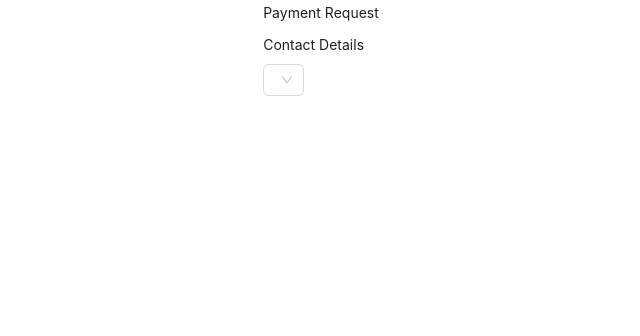
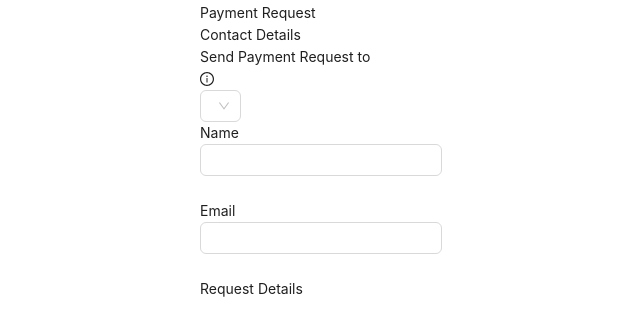
Before and after one commit to vijayinyoutube/react-form-validation, a React (Vite) app: page / in a window 1280 px wide. Shown: the top 336 px of the page, without its empty margins (319-959 px from the left). Built offline with nearby package versions, Linux system fonts and the light colour scheme.

Commit message:
enhancement

```diff
--- /dev/null
+++ b/src/Presentation/Screens/Paymt_Req_Form/Comp/Req_To.tsx
@@ -0,0 +1,30 @@
+import { Select } from "antd";
+import { InfoCircleOutlined } from "@ant-design/icons";
+
+function RequestTo(
+  selectedItems: string[],
+  setSelectedItems: React.Dispatch<React.SetStateAction<string[]>>,
+  filteredOptions: string[]
+) {
+  return (
+    <div className="mt-3">
+      <div className="flex w-full justify-between">
+        <p className="">Send Payment Request to</p>
+        <InfoCircleOutlined />
+      </div>
+      <Select
+        mode="multiple"
+        className="mt-3 w-full"
+        placeholder="Select your customer"
+        value={selectedItems}
+        onChange={setSelectedItems}
+        options={filteredOptions.map((item) => ({
+          value: item,
+          label: item,
+        }))}
+      />
+    </div>
+  );
+}
+
+export default RequestTo;
--- a/src/Presentation/Screens/Paymt_Req_Form/UI/Paymt_Req_Form.tsx
+++ b/src/Presentation/Screens/Paymt_Req_Form/UI/Paymt_Req_Form.tsx
@@ -1,6 +1,7 @@
-import { Card, Flex, Select } from "antd";
+import { Card, ConfigProvider, Flex, Form, Input, Select } from "antd";
 import { Space, Typography } from "antd";
 import { useState } from "react";
+import RequestTo from "../Comp/Req_To";
 
 const { Text, Link } = Typography;
 
@@ -8,30 +9,64 @@ const Paymt_Req_Form = () => {
   const OPTIONS = ["Apples", "Nails", "Bananas", "Helicopters"];
   const [selectedItems, setSelectedItems] = useState<string[]>([]);
   const filteredOptions = OPTIONS.filter((o) => !selectedItems.includes(o));
+
+  type FieldType = {
+    requestTo?: string;
+    name?: string;
+    email?: string;
+  };
+
   return (
-    <Flex
-      className="h-screen bg-sky-800 bg-[#f5f5f5]"
-      justify="center"
-      align="center"
+    <Flex className="h-screen bg-sky-800" justify="center" align="center">
+      <div className="lg:w-1/4 md:w-1/2 h-96 drop-shadow-lg bg-white rounded-md p-5">
+        <Space direction="vertical" className="w-full">
+          <Form
+            name="basic"
+            initialValues={{ remember: true }}
+            autoComplete="off"
+            layout="vertical"
           >
-      <div className="w-1/4 h-96 drop-shadow-lg bg-white rounded-md p-5">
-        <Space direction="vertical">
             <Text className="font-medium text-2xl">Payment Request</Text>
             <div className="pt-2">
               <Text className="font-medium text-lg">Contact Details</Text>
             </div>
-          <div className="flex bg-red-100 w-auto">
-            <Select
-              mode="multiple"
-              placeholder="Select your customer"
-              value={selectedItems}
-              onChange={setSelectedItems}
-              options={filteredOptions.map((item) => ({
-                value: item,
-                label: item,
-              }))}
-            />
+            {/* First Dropdown Input Field */}
+            {RequestTo(selectedItems, setSelectedItems, filteredOptions)}
+            {/* START: Second input field */}
+            <div className="flex lg:flex-row md:flex-col flex-col mt-3">
+              <div className="flex  flex-col lg:w-1/2 md:w-full  lg:mr-1 sm:mb-2 mb-0">
+                <p className="">Name</p>
+
+                <Form.Item<FieldType>
+                  name="name"
+                  className="mt-1 mb-0"
+                  rules={[
+                    {
+                      required: true,
+                      message: "Please input your username!",
+                    },
+                  ]}
+                >
+                  <Input />
+                </Form.Item>
               </div>
+              <div className="flex flex-col lg:w-1/2 md:w-full lg:ml-1">
+                <p>Email</p>
+                <Form.Item<FieldType>
+                  name="email"
+                  className="mt-1 mb-0"
+                  rules={[{ type: "email" }]}
+                >
+                  <Input />
+                </Form.Item>
+              </div>
+            </div>
+            {/* END: Second input field */}
+
+            <div className="pt-4">
+              <Text className="font-medium text-lg">Request Details</Text>
+            </div>
+          </Form>
         </Space>
       </div>
     </Flex>
```
Lines whose indentation alone changed are shown as unchanged.
